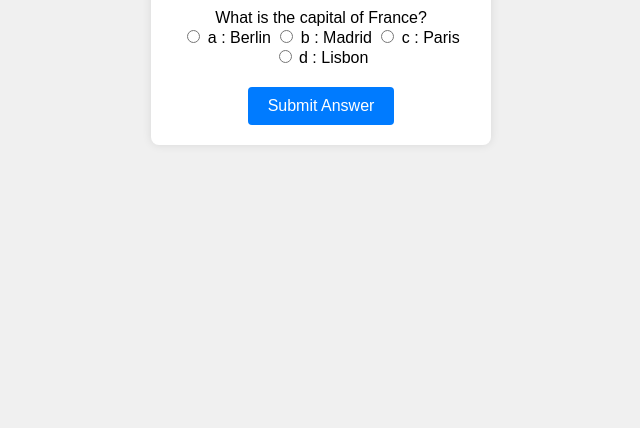
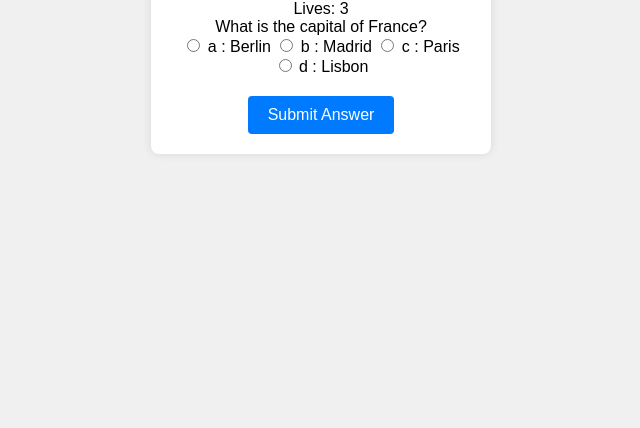
Before and after one commit to Matias4203/quiz, a plain HTML site: page index.html in a window 1280 px wide. Shown: the part 372-800 px from the top of the page, without its empty margins (319-959 px from the left). Drawn offline with Linux system fonts and the light colour scheme.

Commit message:
Update index.html

```diff
--- a/index.html
+++ b/index.html
@@ -9,6 +9,7 @@
 <body>
     <div class="quiz-container">
         <h1>Quiz</h1>
+        <div id="lives">Lives: 3</div>
         <div id="quiz"></div>
         <div id="results"></div>
     </div>
```
